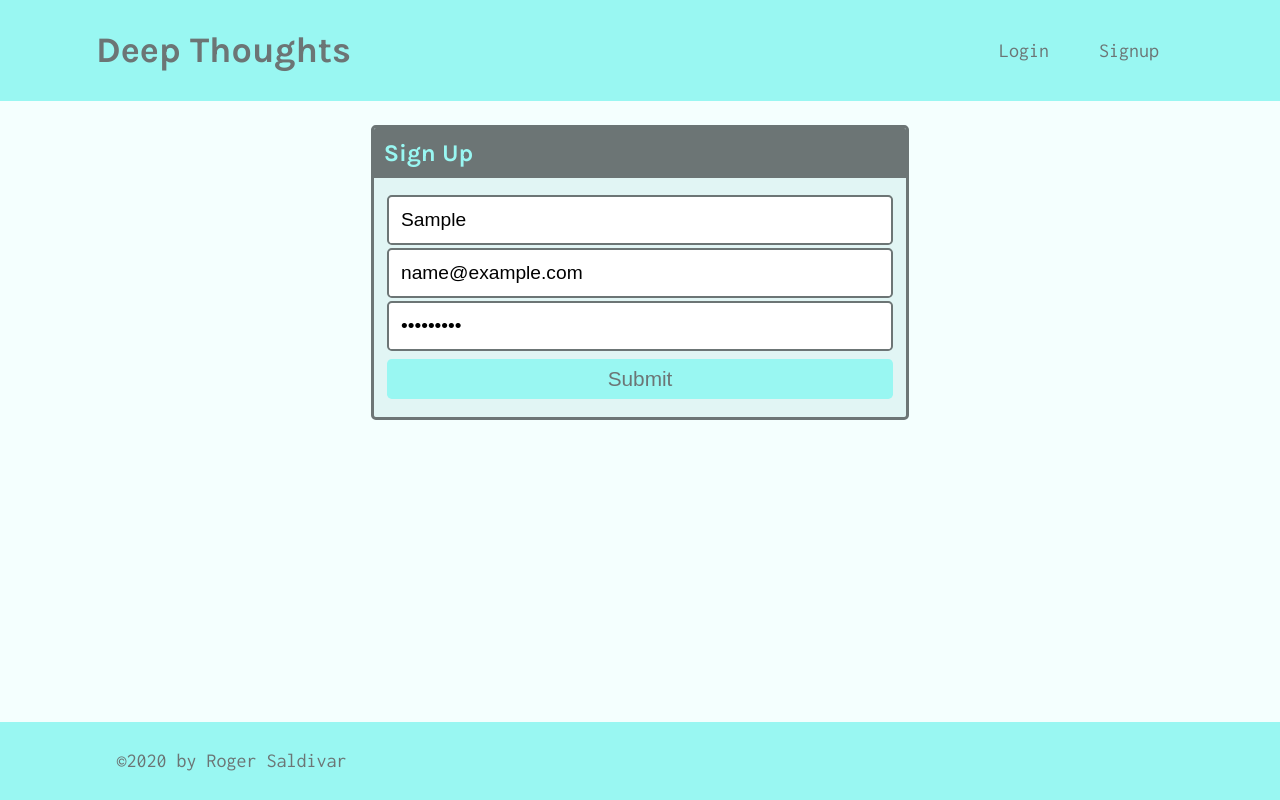
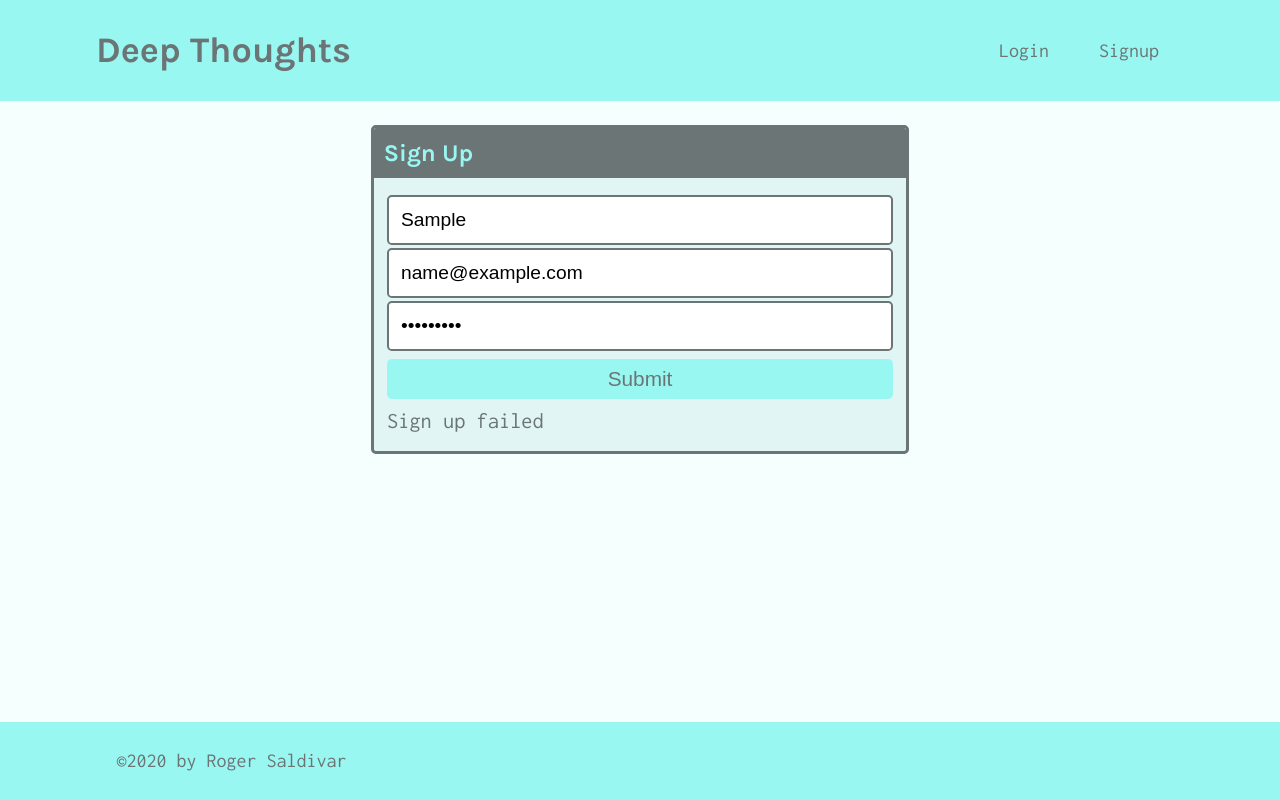
Before and after one commit to salgorog/deep-thoughts4, a React (Create React App) app in the folder client/: page /signup in a window 1280 px wide. Both pictures are taken after typing "Sample", "name@example.com", "Sample123" into the empty fields and a click on the button "Submit". Built offline with nearby package versions, Linux system fonts and the light colour scheme; no server answers.

Commit message:
created user-based mutations

```diff
--- a/client/src/pages/Signup.js
+++ b/client/src/pages/Signup.js
@@ -1,4 +1,6 @@
 import React, { useState } from 'react';
+import { useMutation } from '@apollo/react-hooks';
+import { ADD_USER } from '../utils/mutations';
 
 const Signup = () => {
   const [formState, setFormState] = useState({ username: '', email: '', password: '' });
@@ -13,9 +15,22 @@
     });
   };
 
+  const [addUser, { error }] = useMutation(ADD_USER);
+
   // submit form
-  const handleFormSubmit = async (event) => {
+  const handleFormSubmit = async event => {
     event.preventDefault();
+
+    // use try/catch instead of promises to handle errors
+    try {
+      // execute addUser mutation and pass in variable data from form
+      const { data } = await addUser({
+        variables: { ...formState }
+      });
+      console.log(data);
+    } catch (e) {
+      console.error(e);
+    }
   };
 
   return (
@@ -56,6 +71,7 @@
                 Submit
               </button>
             </form>
+            {error && <div>Sign up failed</div>}
           </div>
         </div>
       </div>
--- /dev/null
+++ b/client/src/utils/mutations.js
@@ -0,0 +1,25 @@
+import gql from 'graphql-tag';
+
+export const LOGIN_USER = gql`
+  mutation login($email: String!, $password: String!) {
+    login(email: $email, password: $password) {
+      token
+      user {
+        _id
+        username
+      }
+    }
+  }
+`;
+
+export const ADD_USER = gql`
+  mutation addUser($username: String!, $email: String!, $password: String!) {
+    addUser(username: $username, email: $email, password: $password) {
+      token
+      user {
+        _id
+        username
+      }
+    }
+  }
+`;
```
Also changed, not shown: 1 other file (tests, documents, lock files or other folders).
